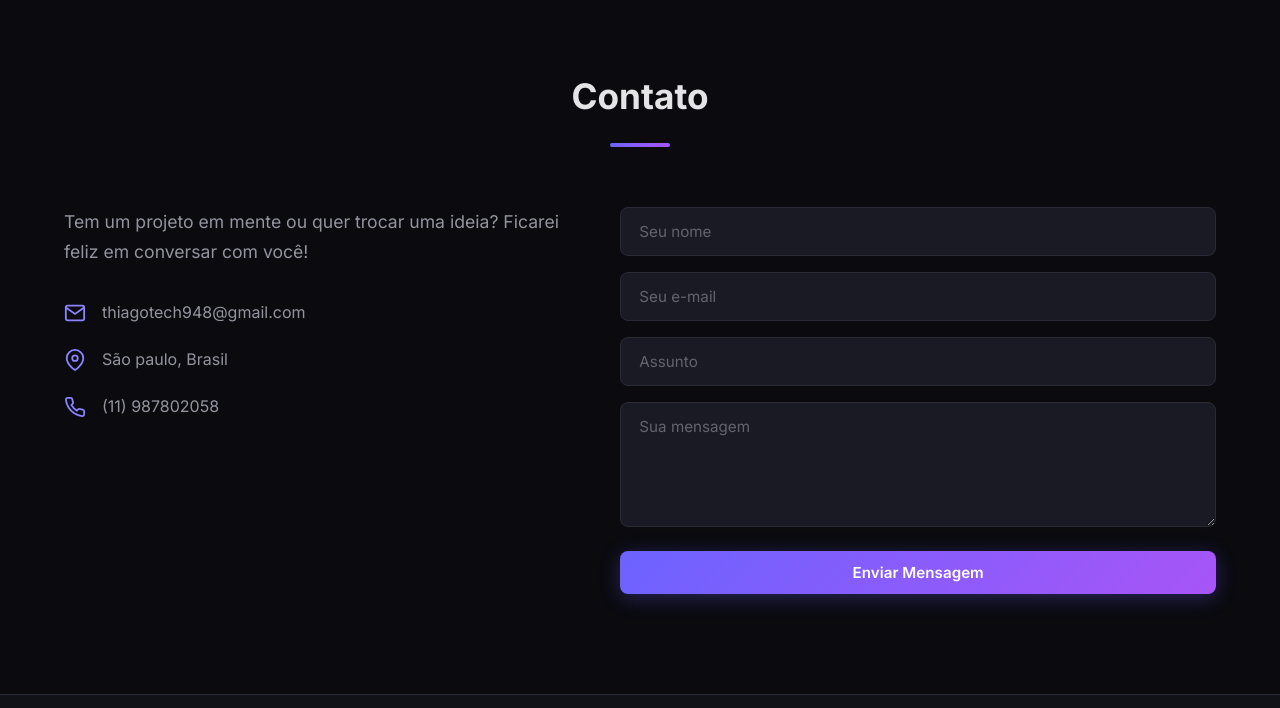
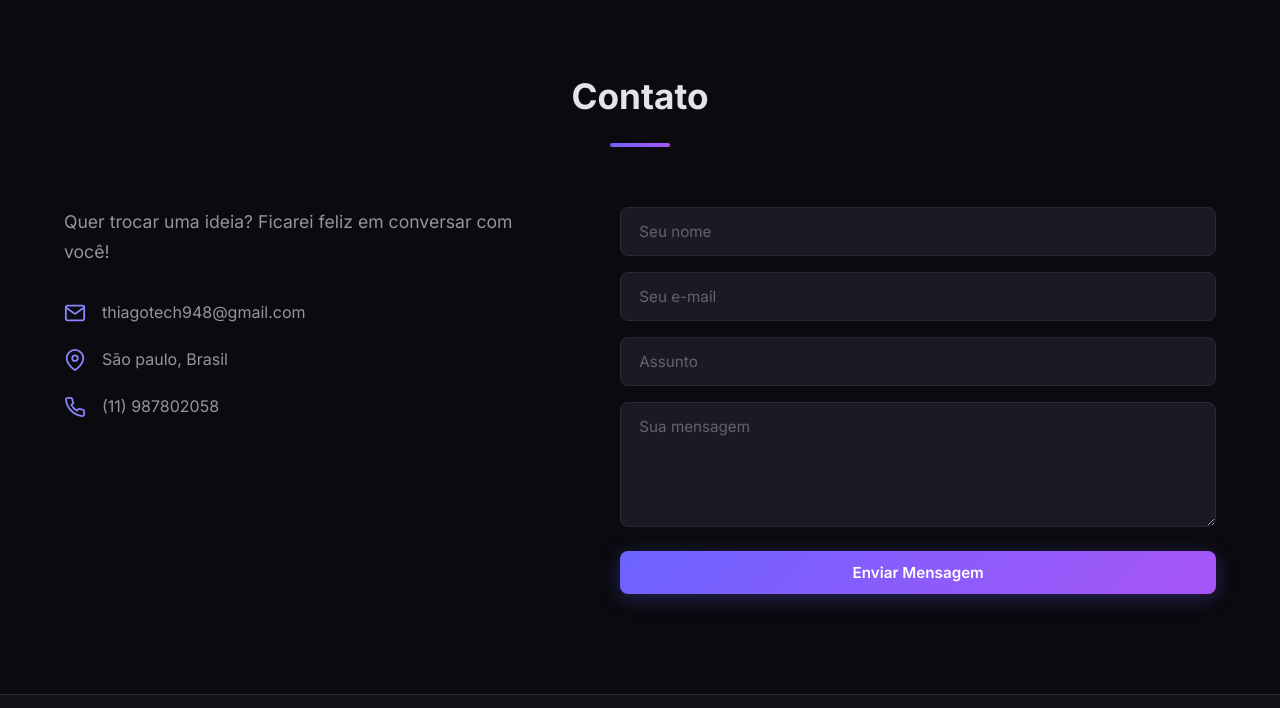
Before and after one commit to thiago-rocha-aquino/portifolio, a plain HTML site: page index.html in a window 1280 px wide. Shown: the part 5234-5942 px from the top of the page. Drawn offline with Linux system fonts and the light colour scheme.

Commit message:
fix: ajuste em <p> linha 393

```diff
--- a/index.html
+++ b/index.html
@@ -390,7 +390,7 @@
             <div class="contact-grid">
                 <div class="contact-info">
                     <p class="contact-description">
-                        Tem um projeto em mente ou quer trocar uma ideia?
+                        Quer trocar uma ideia?
                         Ficarei feliz em conversar com você!
                     </p>
                     <div class="contact-items">
```
